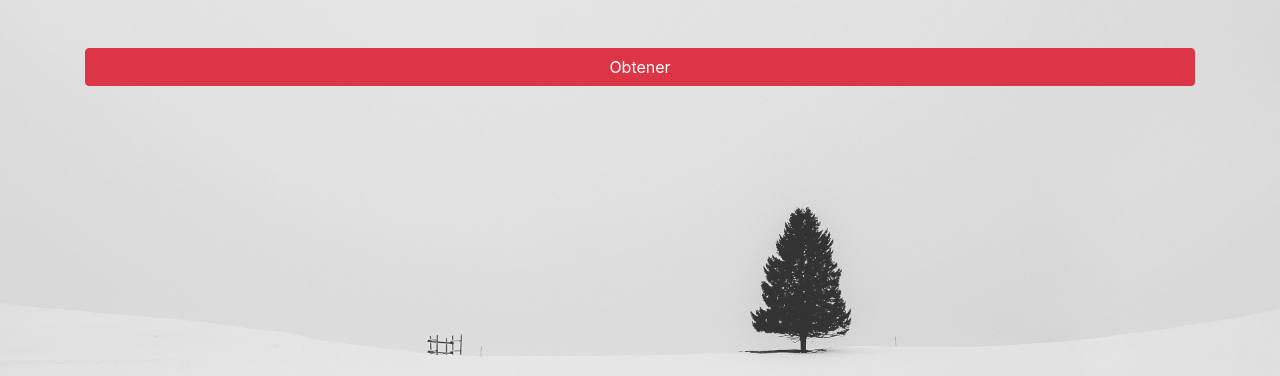
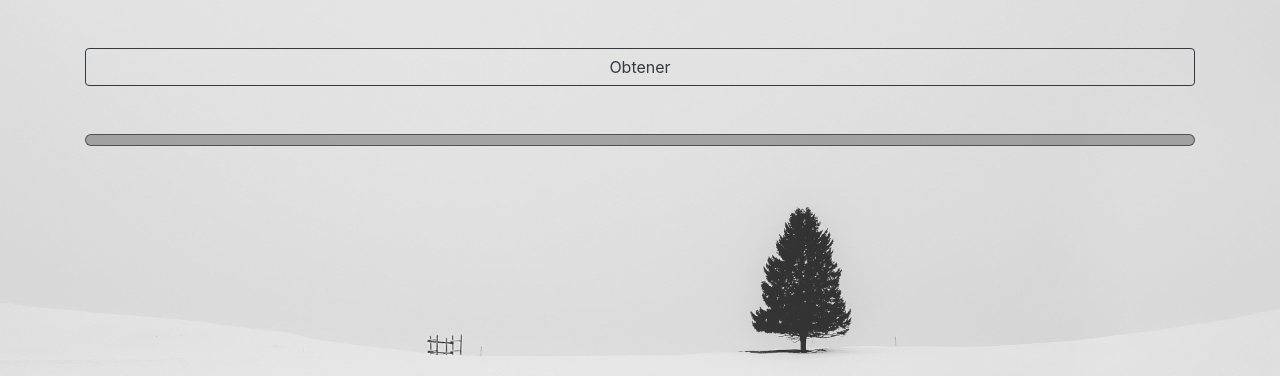
Before and after one commit to BrianMartinez42/BrianMartinez, a PHP site: page /ejercicio12/index.html in a window 1280 px wide. Shown: the part 44-420 px from the top of the page. Run offline with PHP 8.4, Linux system fonts and the light colour scheme.

Commit message:
Ejercicio 12 subido

```diff
--- a/css/prog.css
+++ b/css/prog.css
@@ -104,3 +104,11 @@ border: 2px solid #505050;
 .mi-span{
 	font-family: sans-serif;
 }
+
+.contenido{
+	padding: 5px;
+	color: #222222;
+	background-color: rgba(100, 100, 100,.5);
+	border-radius: 0.7em;
+	border: 0.5px solid rgba(0, 0, 0,.5);
+}
--- a/ejercicio11/index.html
+++ b/ejercicio11/index.html
@@ -23,12 +23,10 @@
             <br>
           </form>
           <div class="" id="respuesta">
-
           </div>
         </article>
-
       </div>
     </div>
-    <script src="app.js"></script>
+    <script src="js/app.js"></script>
   </body>
 </html>
--- a/ejercicio11/app.js
+++ b/ejercicio11/js/app.js
@@ -11,7 +11,7 @@ formulario.addEventListener('submit', function(e){
   console.log(datos.get('usuario'))
   console.log(datos.get('pass'))
 
-  fetch('post.php',{
+  fetch('./php/post.php',{
     method: 'POST',
     body: datos
   })
--- a/ejercicio12/index.html
+++ b/ejercicio12/index.html
@@ -10,23 +10,11 @@
     <header>
       <h1 class="contenedor__title">Ejercicio 12: API</h1>
     </header>
-    <div class="container my-5 text-center">
-      <button class="btn btn-danger w-100" onclick="traer()" name="button">Obtener</button>
-      <div class="mt-5" id="contenido">
-
+    <div class="container my-5 text-left" class="contenido">
+      <button class="btn btn-outline-dark w-100" onclick="traer()" name="button">Obtener</button>
+      <div class="mt-5 contenido" id="contenido">
       </div>
     </div>
-
-    <script>
-      var contenido = document.querySelector('#contenido')
-      function traer() {
-        fetch('texto.txt')
-        .then(data => data.text())
-        .then(data =>{
-          console.log(data)
-          contenido.innerHTML = '${data}'
-        })
-      }
-    </script>
+    <script src="js/fetch-api.js"></script>
   </body>
 </html>
--- /dev/null
+++ b/ejercicio12/js/fetch-api.js
@@ -0,0 +1,17 @@
+var contenido = document.querySelector('#contenido')
+function traer() {
+  fetch('https://randomuser.me/api/')
+  .then(res => res.json())
+  .then(data => {
+    console.log(data.results['0'])
+    contenido.innerHTML = `
+      <img src="${data.results['0'].picture.large}" width="142px" class="img-fluid rounded-circle">
+      <p>Nombre: ${data.results['0'].name.first} </p>
+      <p>Apellido: ${data.results['0'].name.last} </p>
+      <p>Género: ${data.results['0'].gender}</p>
+      <p>Pais: ${data.results['0'].location.country}</p>
+      <p>Telefono: ${data.results['0'].phone}</p>
+      <p>Email: ${data.results['0'].email}</p>
+    `
+  })
+}
--- a/ejercicio12/texto.txt
+++ /dev/null
@@ -1 +0,0 @@
-Hola, soy un texto externo en formato TXT
```
Also changed, not shown: ejercicio11/php/post.php (renamed from ejercicio11/post.php).
